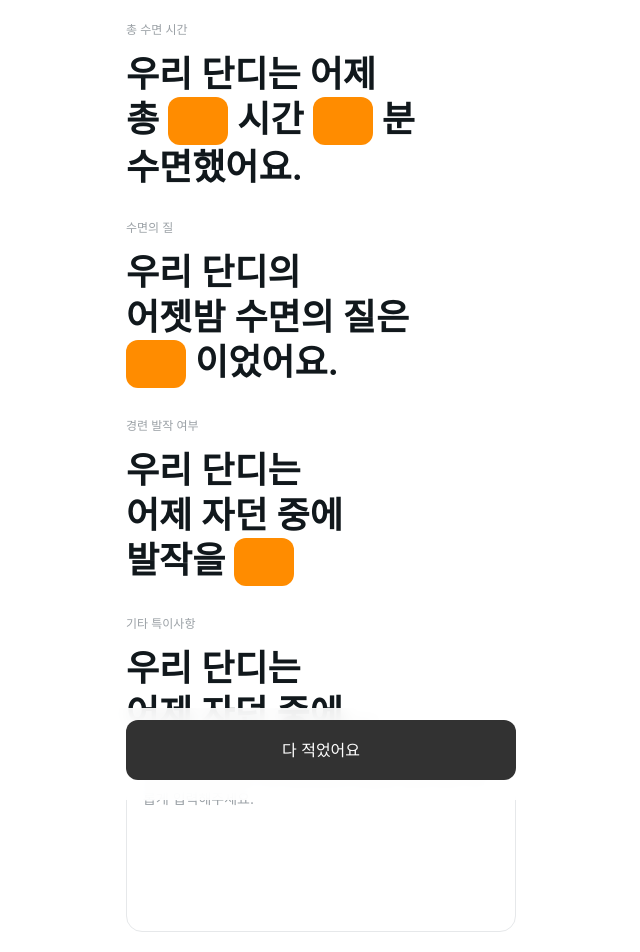
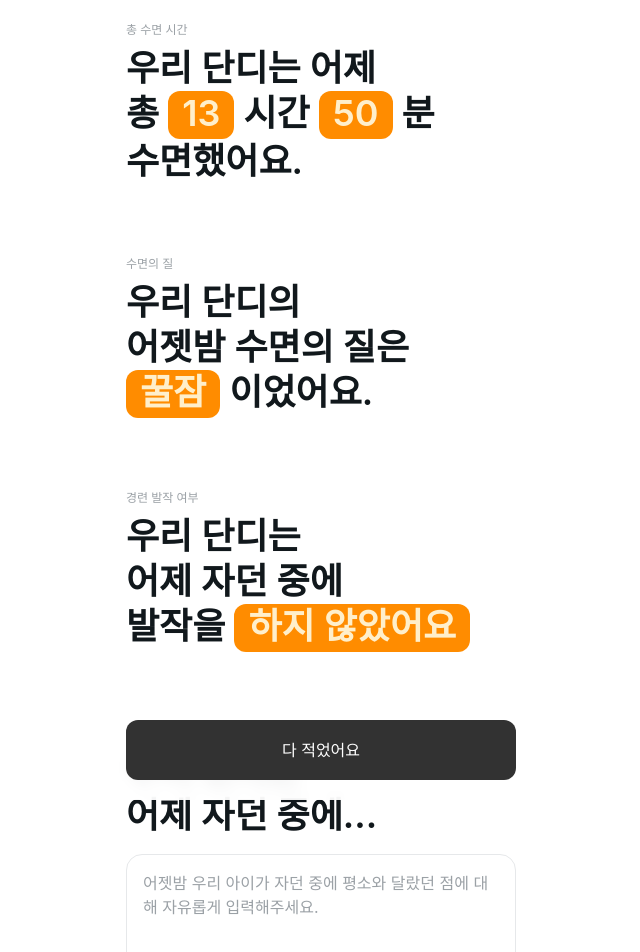
Before and after one commit to dandicare/doedorok, a Next.js app in the folder apps/web/: page /parent/morning-checkin in a window 1280 px wide. Shown: the top 952 px of the page, without its empty margins (319-959 px from the left). Built offline with nearby package versions, Linux system fonts and the light colour scheme; a web font is replaced by a local one.

Commit message:
feat: 화면 조정

```diff
--- a/apps/web/app/layout.tsx
+++ b/apps/web/app/layout.tsx
@@ -15,6 +15,10 @@
   return (
     <html lang="ko">
       <head>
+        <meta
+          name="viewport"
+          content="width=device-width, initial-scale=1, maximum-scale=1, user-scalable=no, viewport-fit=cover"
+        />
         <link
           rel="stylesheet"
           href="https://cdn.jsdelivr.net/npm/pretendard@latest/dist/web/variable/pretendardvariable.css"
--- a/apps/web/app/parent/morning-checkin/page.tsx
+++ b/apps/web/app/parent/morning-checkin/page.tsx
@@ -5,14 +5,14 @@
 import { Textarea } from "../../../src/ui/textarea";
 
 function Label({ children }: { children: React.ReactNode }) {
-    return <div className="typo-label-l mb-3 text-[#9BA1A6]">{children}</div>;
+    return <div className="typo-label-l mb-1.5 text-[#9BA1A6]">{children}</div>;
 }
 
 export default function ParentMorningCheckinPage(): React.JSX.Element {
     return (
         <main className="min-h-screen w-full bg-white">
             <div className="mx-auto w-full max-w-[430px] px-5 pt-5 pb-28">
-                <section className="mb-7">
+                <section className="mb-[70px]">
                     <Label>총 수면 시간</Label>
                     <div className="typo-display-s text-[#11181C]">
                         우리 단디는 어제
@@ -23,7 +23,7 @@
                     </div>
                 </section>
 
-                <section className="mb-7">
+                <section className="mb-[70px]">
                     <Label>수면의 질</Label>
                     <div className="typo-display-s text-[#11181C]">
                         우리 단디의
@@ -34,7 +34,7 @@
                     </div>
                 </section>
 
-                <section className="mb-7">
+                <section className="mb-[70px]">
                     <Label>경련 발작 여부</Label>
                     <div className="typo-display-s text-[#11181C]">
                         우리 단디는
@@ -45,7 +45,7 @@
                     </div>
                 </section>
 
-                <section className="mb-7">
+                <section className="mb-[70px]">
                     <Label>기타 특이사항</Label>
                     <div className="typo-display-s text-[#11181C]">
                         우리 단디는
--- a/apps/web/src/ui/editable-text.tsx
+++ b/apps/web/src/ui/editable-text.tsx
@@ -26,6 +26,7 @@
   );
 
   const ref = useRef<HTMLDivElement | null>(null);
+  const didInitUncontrolledRef = useRef(false);
 
   // controlled일 때 외부 value 변경을 DOM에 반영
   useEffect(() => {
@@ -33,6 +34,16 @@
     const el = ref.current;
     if (!el) return;
     if ((el.textContent ?? "") !== text) el.textContent = text;
+  }, [isControlled, text]);
+
+  // uncontrolled(defaultValue)일 때 초기 1회만 DOM에 반영
+  useEffect(() => {
+    if (isControlled) return;
+    if (didInitUncontrolledRef.current) return;
+    const el = ref.current;
+    if (!el) return;
+    el.textContent = text;
+    didInitUncontrolledRef.current = true;
   }, [isControlled, text]);
 
   const base =
--- a/apps/web/src/ui/textarea.tsx
+++ b/apps/web/src/ui/textarea.tsx
@@ -7,7 +7,8 @@
   return (
     <textarea
       className={cn(
-        "typo-body-m-r w-full resize-none rounded-xl border border-[#E6E6E6] bg-white px-[18px] py-[16px] text-[#11181C] placeholder:text-[#999] focus:outline-none focus:border-[#D0D0D0]",
+        // iOS WebView에서 입력 포커스 시 자동 확대(줌) 방지를 위해 16px 이상 사용
+        "typo-body-l-r w-full resize-none rounded-xl border border-[#E6E6E6] bg-white px-[18px] py-[16px] text-[#11181C] placeholder:text-[#999] focus:outline-none focus:border-[#D0D0D0]",
         className
       )}
       {...props}
```
Also changed, not shown: 1 other file (tests, documents, lock files or other folders).
